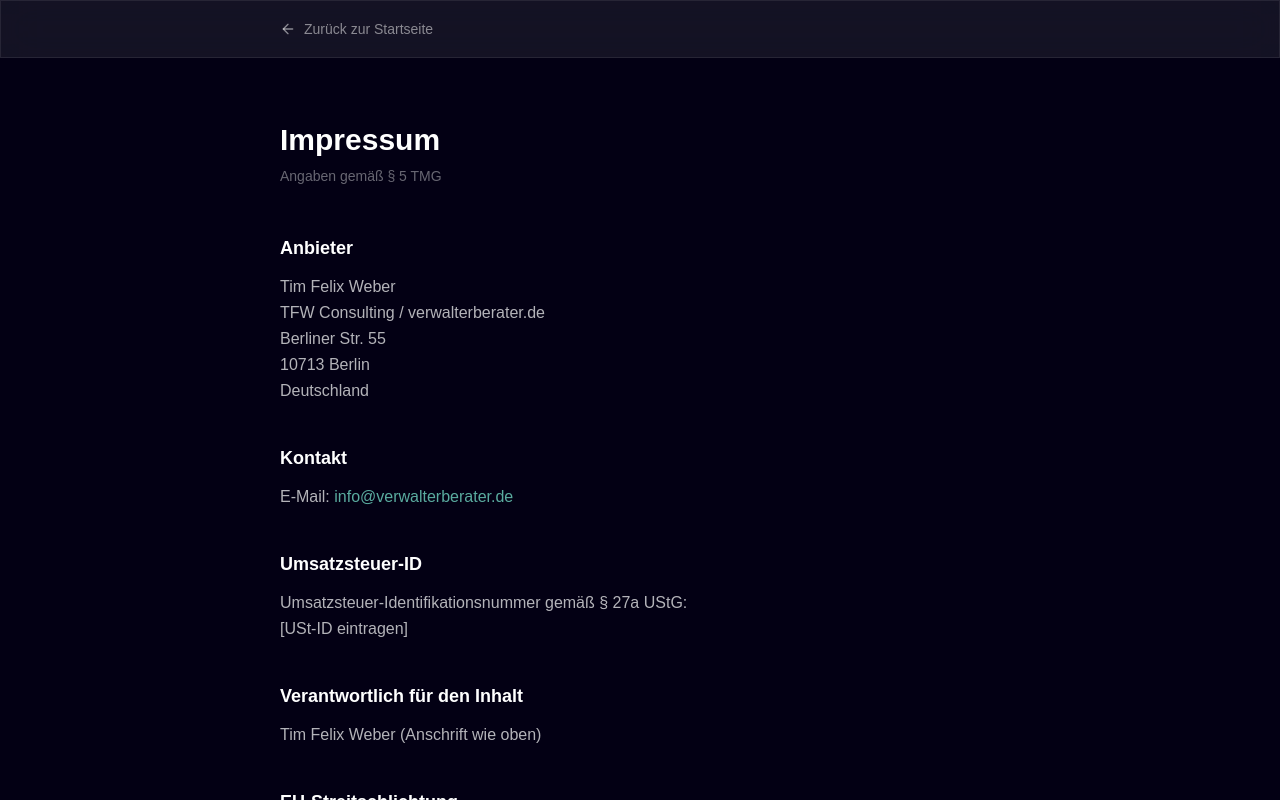
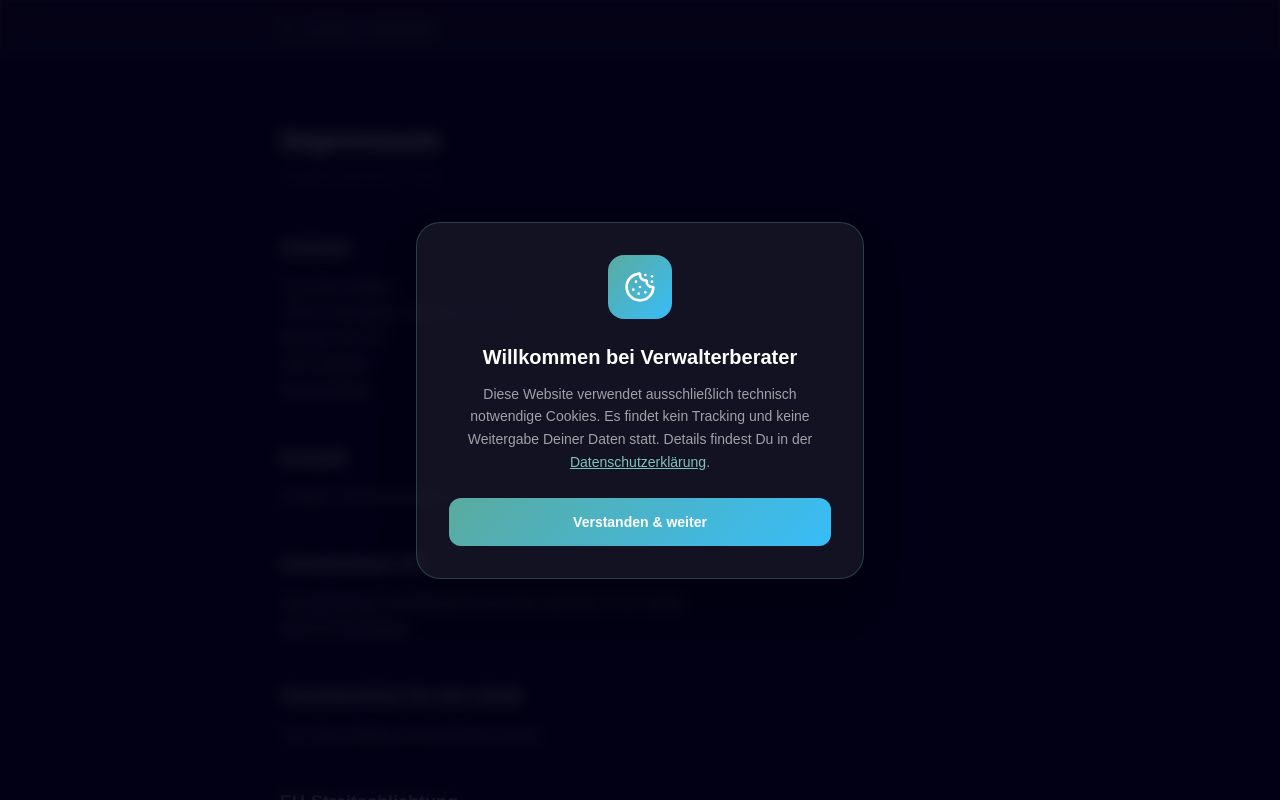
Before and after one commit to tim0402-cmyk/verwalterberater, a Next.js app: page /impressum in a window 1280 px wide. Shown: the top 800 px of the page. Built offline with nearby package versions, Linux system fonts and the light colour scheme.

Commit message:
Cookie-Consent als Overlay zum Bestaetigen + Farbschema von Lila auf Marken-Teal umgestellt

```diff
--- a/src/app/globals.css
+++ b/src/app/globals.css
@@ -84,16 +84,16 @@
   scroll-behavior: smooth;
 }
 
-/* Text gradient utilities */
+/* Text gradient utilities — Marken-Teal + Sky, kein Lila */
 .text-gradient-purple {
-  background: linear-gradient(135deg, #a855f7 0%, #e879f9 50%, #38bdf8 100%);
+  background: linear-gradient(135deg, #5aab9f 0%, #38bdf8 100%);
   -webkit-background-clip: text;
   -webkit-text-fill-color: transparent;
   background-clip: text;
 }
 
 .text-gradient-neon {
-  background: linear-gradient(90deg, #c084fc 0%, #818cf8 50%, #38bdf8 100%);
+  background: linear-gradient(90deg, #7fc4ba 0%, #38bdf8 60%, #5aab9f 100%);
   -webkit-background-clip: text;
   -webkit-text-fill-color: transparent;
   background-clip: text;
@@ -116,7 +116,7 @@
 
 /* Neon glows */
 .neon-glow-purple {
-  box-shadow: 0 0 20px rgba(168, 85, 247, 0.4), 0 0 60px rgba(168, 85, 247, 0.15);
+  box-shadow: 0 0 20px rgba(90, 171, 159, 0.4), 0 0 60px rgba(56, 189, 248, 0.15);
 }
 
 .neon-glow-blue {
@@ -127,11 +127,11 @@
   border: 1px solid transparent;
   background:
     linear-gradient(rgba(3, 0, 20, 1), rgba(3, 0, 20, 1)) padding-box,
-    linear-gradient(135deg, rgba(168, 85, 247, 0.5), rgba(56, 189, 248, 0.3)) border-box;
+    linear-gradient(135deg, rgba(90, 171, 159, 0.5), rgba(56, 189, 248, 0.3)) border-box;
 }
 
 /* Scrollbar */
 ::-webkit-scrollbar { width: 6px; }
 ::-webkit-scrollbar-track { background: #030014; }
-::-webkit-scrollbar-thumb { background: rgba(168, 85, 247, 0.4); border-radius: 3px; }
-::-webkit-scrollbar-thumb:hover { background: rgba(168, 85, 247, 0.6); }
+::-webkit-scrollbar-thumb { background: rgba(90, 171, 159, 0.4); border-radius: 3px; }
+::-webkit-scrollbar-thumb:hover { background: rgba(90, 171, 159, 0.6); }
--- a/src/app/layout.tsx
+++ b/src/app/layout.tsx
@@ -1,6 +1,7 @@
 import type { Metadata } from "next";
 import { Geist, Geist_Mono } from "next/font/google";
 import "./globals.css";
+import { CookieBanner } from "@/components/ui/cookie-banner";
 
 const geistSans = Geist({
   variable: "--font-geist-sans",
@@ -47,7 +48,10 @@
       lang="de"
       className={`${geistSans.variable} ${geistMono.variable} h-full antialiased`}
     >
-      <body className="min-h-full flex flex-col bg-[#030014] text-white">{children}</body>
+      <body className="min-h-full flex flex-col bg-[#030014] text-white">
+        {children}
+        <CookieBanner />
+      </body>
     </html>
   );
 }
--- a/src/app/page.tsx
+++ b/src/app/page.tsx
@@ -78,8 +78,8 @@
     icon: Brain,
     title: "KI-gestützte Beratung",
     desc: "Individuelle KI-Strategien für Deine Hausverwaltung. Von der Tool-Auswahl bis zur Implementierung — praxisnah und sofort umsetzbar.",
-    color: "from-purple-500/20 to-purple-600/5",
-    border: "hover:border-purple-500/40",
+    color: "from-[#5aab9f]/20 to-[#5aab9f]/5",
+    border: "hover:border-[#5aab9f]/40",
     glow: "group-hover:shadow-[0_0_30px_rgba(168,85,247,0.2)]",
   },
   {
@@ -94,8 +94,8 @@
     icon: Rocket,
     title: "Digitalisierung",
     desc: "Papierprozesse der Vergangenheit. Digitale Workflows, cloudbasierte Systeme und strukturierte Daten statt Excel-Chaos.",
-    color: "from-fuchsia-500/20 to-fuchsia-600/5",
-    border: "hover:border-fuchsia-500/40",
+    color: "from-cyan-500/20 to-cyan-600/5",
+    border: "hover:border-cyan-500/40",
     glow: "group-hover:shadow-[0_0_30px_rgba(232,121,249,0.2)]",
   },
   {
@@ -114,7 +114,7 @@
     icon: BarChart3,
     title: "Analyse",
     desc: "Bestandsaufnahme Deiner Prozesse, Tools und Pain Points. Wir verstehen erst, bevor wir handeln.",
-    color: "#a855f7",
+    color: "#5aab9f",
   },
   {
     num: "02",
@@ -128,7 +128,7 @@
     icon: Cog,
     title: "Umsetzung",
     desc: "Hands-on Begleitung bei der Implementierung. Keine Theorie — echte Ergebnisse.",
-    color: "#e879f9",
+    color: "#22d3ee",
   },
   {
     num: "04",
@@ -146,7 +146,7 @@
     body: "Tim hat unsere komplette Auftragsbearbeitung automatisiert. Wir sparen heute 12 Stunden pro Woche — ohne einen einzigen Mitarbeiter zu entlassen, sondern indem wir sie für wirklich wichtige Aufgaben einsetzen.",
     initials: "AT",
     stars: 5,
-    color: "from-purple-600 to-purple-800",
+    color: "from-[#3d8c82] to-[#2a6b63]",
   },
   {
     name: "Petra Schauerte",
@@ -162,7 +162,7 @@
     body: "Was andere Berater in Monaten versprechen, liefert Tim in Wochen. Praxisnähe auf einem Niveau, das ich selten erlebt habe. Absolute Empfehlung für jeden Hausverwalter.",
     initials: "HH",
     stars: 5,
-    color: "from-fuchsia-600 to-fuchsia-800",
+    color: "from-cyan-600 to-cyan-800",
   },
   {
     name: "Jürgen Gutekunst",
@@ -296,9 +296,9 @@
               initial={{ opacity: 0, y: -20 }}
               animate={{ opacity: 1, y: 0 }}
               transition={{ duration: 0.6 }}
-              className="inline-flex items-center gap-2 glass rounded-full px-4 py-2 text-xs text-purple-300 border border-purple-500/20 mb-8"
+              className="inline-flex items-center gap-2 glass rounded-full px-4 py-2 text-xs text-[#7fc4ba] border border-[#5aab9f]/25 mb-8"
             >
-              <span className="w-1.5 h-1.5 rounded-full bg-purple-400 animate-pulse inline-block" />
+              <span className="w-1.5 h-1.5 rounded-full bg-[#5aab9f] animate-pulse inline-block" />
               KI · Automatisierung · Digitalisierung für Hausverwalter
             </motion.div>
 
@@ -375,7 +375,7 @@
             {/* Neon glow behind photo */}
             <div
               className="absolute -inset-8 rounded-3xl blur-2xl opacity-30"
-              style={{ background: "radial-gradient(ellipse, #a855f7 0%, #38bdf8 60%, transparent 100%)" }}
+              style={{ background: "radial-gradient(ellipse, #5aab9f 0%, #38bdf8 60%, transparent 100%)" }}
             />
             {/* Teal accent ring */}
             <div
@@ -416,7 +416,7 @@
             transition={{ delay: 1.5, duration: 1 }}
             className="absolute bottom-8 left-1/2 -translate-x-1/2 flex flex-col items-center gap-2"
           >
-            <div className="w-px h-12 bg-gradient-to-b from-transparent via-purple-400 to-transparent" />
+            <div className="w-px h-12 bg-gradient-to-b from-transparent via-[#5aab9f] to-transparent" />
             <span className="text-xs text-white/40 uppercase tracking-widest">Scroll</span>
           </motion.div>
         </div>
@@ -428,7 +428,7 @@
         <div className="max-w-6xl mx-auto relative">
           <Section>
             <motion.div variants={fadeUp} className="text-center mb-16">
-              <span className="text-xs uppercase tracking-widest text-purple-400 mb-4 block">Was ich anbiete</span>
+              <span className="text-xs uppercase tracking-widest text-[#7fc4ba] mb-4 block">Was ich anbiete</span>
               <h2 className="text-4xl md:text-5xl font-bold mb-4">
                 Leistungen, die <span className="text-gradient-purple">wirken</span>
               </h2>
@@ -448,7 +448,7 @@
                   </div>
                   <h3 className="text-xl font-bold mb-3 text-white">{s.title}</h3>
                   <p className="text-white/55 leading-relaxed">{s.desc}</p>
-                  <div className="mt-6 flex items-center gap-2 text-sm text-purple-400 opacity-0 group-hover:opacity-100 transition-opacity">
+                  <div className="mt-6 flex items-center gap-2 text-sm text-[#7fc4ba] opacity-0 group-hover:opacity-100 transition-opacity">
                     Mehr erfahren <ChevronRight className="w-4 h-4" />
                   </div>
                 </motion.div>
@@ -472,7 +472,7 @@
               </p>
             </motion.div>
             <div className="grid md:grid-cols-4 gap-6 relative">
-              <div className="hidden md:block absolute top-10 left-[12.5%] right-[12.5%] h-px bg-gradient-to-r from-purple-500/30 via-sky-500/30 to-emerald-500/30" />
+              <div className="hidden md:block absolute top-10 left-[12.5%] right-[12.5%] h-px bg-gradient-to-r from-[#5aab9f]/30 via-sky-500/30 to-emerald-500/30" />
               {steps.map((step, i) => (
                 <motion.div
                   key={step.num}
@@ -505,7 +505,7 @@
         <div className="max-w-6xl mx-auto px-6">
           <Section>
             <motion.div variants={fadeUp} className="text-center mb-16">
-              <span className="text-xs uppercase tracking-widest text-fuchsia-400 mb-4 block">Was Kunden sagen</span>
+              <span className="text-xs uppercase tracking-widest text-[#22d3ee] mb-4 block">Was Kunden sagen</span>
               <h2 className="text-4xl md:text-5xl font-bold mb-4">
                 Echte <span className="text-gradient-purple">Ergebnisse</span>
               </h2>
@@ -564,7 +564,7 @@
               <div className="flex-shrink-0 relative">
                 <div
                   className="absolute -inset-1 rounded-2xl blur-sm opacity-60"
-                  style={{ background: "linear-gradient(135deg, #5aab9f, #a855f7)" }}
+                  style={{ background: "linear-gradient(135deg, #5aab9f, #38bdf8)" }}
                 />
                 <div className="relative w-40 h-48 rounded-2xl overflow-hidden">
                   <div className="absolute inset-0 bg-gradient-to-b from-[#1a1535] to-[#030014]" />
@@ -581,7 +581,7 @@
                   />
                   {/* Fallback if photo not yet uploaded */}
                   <div
-                    className="fallback-initials absolute inset-0 z-10 items-center justify-center text-4xl font-black text-white bg-gradient-to-br from-purple-600 to-fuchsia-600"
+                    className="fallback-initials absolute inset-0 z-10 items-center justify-center text-4xl font-black text-white bg-gradient-to-br from-[#5aab9f] to-[#38bdf8]"
                     style={{ display: "none" }}
                   >
                     TW
@@ -651,7 +651,7 @@
             <div className="grid md:grid-cols-3 gap-5">
               {values.map((v) => (
                 <motion.div key={v.title} variants={fadeUp} className="glass rounded-xl p-6 hover:border-white/15 transition-colors">
-                  <v.icon className="w-5 h-5 text-purple-400 mb-4" />
+                  <v.icon className="w-5 h-5 text-[#7fc4ba] mb-4" />
                   <h3 className="font-semibold text-white mb-2">{v.title}</h3>
                   <p className="text-sm text-white/50 leading-relaxed">{v.desc}</p>
                 </motion.div>
@@ -672,7 +672,7 @@
         <div className="max-w-3xl mx-auto relative">
           <Section>
             <motion.div variants={fadeUp} className="text-center mb-12">
-              <span className="text-xs uppercase tracking-widest text-purple-400 mb-4 block">Bereit loszulegen?</span>
+              <span className="text-xs uppercase tracking-widest text-[#7fc4ba] mb-4 block">Bereit loszulegen?</span>
               <h2 className="text-4xl md:text-5xl font-bold mb-4">
                 Lass uns <span className="text-gradient-purple">reden</span>
               </h2>
@@ -689,7 +689,7 @@
                 rel="noopener noreferrer"
                 className="group flex flex-col sm:flex-row items-center gap-6 neon-border rounded-3xl p-6 md:p-8 hover:scale-[1.01] transition-transform"
               >
-                <div className="w-16 h-16 rounded-2xl flex items-center justify-center flex-shrink-0 neon-glow-purple" style={{ background: "linear-gradient(135deg, #a855f7, #38bdf8)" }}>
+                <div className="w-16 h-16 rounded-2xl flex items-center justify-center flex-shrink-0 neon-glow-purple" style={{ background: "linear-gradient(135deg, #5aab9f, #38bdf8)" }}>
                   <CalendarClock className="w-8 h-8 text-white" />
                 </div>
                 <div className="flex-1 text-center sm:text-left">
@@ -698,7 +698,7 @@
                     Wähle Dir einen freien 15-Minuten-Slot im Kalender — unkompliziert, sofort bestätigt.
                   </p>
                 </div>
-                <div className="flex items-center gap-2 text-sm font-semibold whitespace-nowrap px-5 py-3 rounded-full glass-strong group-hover:bg-white/15 transition-colors" style={{ color: "#c4b5fd" }}>
+                <div className="flex items-center gap-2 text-sm font-semibold whitespace-nowrap px-5 py-3 rounded-full glass-strong group-hover:bg-white/15 transition-colors" style={{ color: "#7fc4ba" }}>
                   Slot buchen
                   <ArrowRight className="w-4 h-4 group-hover:translate-x-1 transition-transform" />
                 </div>
@@ -710,10 +710,10 @@
               <div className="grid md:grid-cols-3 gap-5 mb-10">
                 <a
                   href="mailto:info@verwalterberater.de"
-                  className="flex items-center gap-4 glass rounded-xl p-5 hover:border-purple-500/30 transition-all group"
+                  className="flex items-center gap-4 glass rounded-xl p-5 hover:border-[#5aab9f]/40 transition-all group"
                 >
-                  <div className="w-12 h-12 rounded-xl bg-purple-500/15 flex items-center justify-center flex-shrink-0 group-hover:bg-purple-500/25 transition-colors">
-                    <Mail className="w-5 h-5 text-purple-400" />
+                  <div className="w-12 h-12 rounded-xl bg-[#5aab9f]/15 flex items-center justify-center flex-shrink-0 group-hover:bg-[#5aab9f]/25 transition-colors">
+                    <Mail className="w-5 h-5 text-[#7fc4ba]" />
                   </div>
                   <div>
                     <p className="text-xs text-white/40 mb-0.5">E-Mail</p>
--- /dev/null
+++ b/src/components/ui/cookie-banner.tsx
@@ -0,0 +1,95 @@
+"use client"
+
+import React, { useEffect, useState } from "react"
+import { Cookie } from "lucide-react"
+import { motion, AnimatePresence } from "framer-motion"
+
+const STORAGE_KEY = "vb-cookie-consent"
+
+export function CookieBanner() {
+  const [visible, setVisible] = useState(false)
+
+  useEffect(() => {
+    // Erst nach Mount prüfen (kein SSR-Mismatch)
+    try {
+      if (!localStorage.getItem(STORAGE_KEY)) setVisible(true)
+    } catch {
+      setVisible(true)
+    }
+  }, [])
+
+  // Scrollen sperren, solange das Overlay offen ist
+  useEffect(() => {
+    if (visible) {
+      const prev = document.body.style.overflow
+      document.body.style.overflow = "hidden"
+      return () => {
+        document.body.style.overflow = prev
+      }
+    }
+  }, [visible])
+
+  const accept = () => {
+    try {
+      localStorage.setItem(STORAGE_KEY, JSON.stringify({ accepted: true, ts: Date.now() }))
+    } catch {}
+    setVisible(false)
+  }
+
+  return (
+    <AnimatePresence>
+      {visible && (
+        <motion.div
+          initial={{ opacity: 0 }}
+          animate={{ opacity: 1 }}
+          exit={{ opacity: 0 }}
+          transition={{ duration: 0.3 }}
+          className="fixed inset-0 z-[100] flex items-center justify-center p-4"
+          style={{ background: "rgba(3, 0, 20, 0.85)", backdropFilter: "blur(8px)" }}
+          role="dialog"
+          aria-modal="true"
+          aria-label="Cookie-Hinweis"
+        >
+          <motion.div
+            initial={{ opacity: 0, scale: 0.92, y: 20 }}
+            animate={{ opacity: 1, scale: 1, y: 0 }}
+            exit={{ opacity: 0, scale: 0.92, y: 20 }}
+            transition={{ duration: 0.35, ease: "easeOut" }}
+            className="glass-strong rounded-3xl p-8 max-w-md w-full text-center shadow-2xl"
+            style={{ border: "1px solid rgba(90,171,159,0.3)" }}
+          >
+            <div
+              className="w-16 h-16 rounded-2xl flex items-center justify-center mx-auto mb-6"
+              style={{ background: "linear-gradient(135deg, #5aab9f, #38bdf8)" }}
+            >
+              <Cookie className="w-8 h-8 text-white" />
+            </div>
+
+            <h2 className="text-xl font-bold text-white mb-3">Willkommen bei Verwalterberater</h2>
+
+            <p className="text-sm text-white/60 leading-relaxed mb-6">
+              Diese Website verwendet ausschließlich technisch notwendige Cookies. Es findet
+              kein Tracking und keine Weitergabe Deiner Daten statt. Details findest Du in der{" "}
+              <a
+                href="/datenschutz/"
+                className="underline hover:text-white transition-colors"
+                style={{ color: "#7fc4ba" }}
+              >
+                Datenschutzerklärung
+              </a>
+              .
+            </p>
+
+            <button
+              onClick={accept}
+              className="w-full rounded-xl py-3.5 text-sm font-semibold text-white transition-all hover:opacity-90 hover:scale-[1.02]"
+              style={{ background: "linear-gradient(135deg, #5aab9f, #38bdf8)" }}
+            >
+              Verstanden & weiter
+            </button>
+          </motion.div>
+        </motion.div>
+      )}
+    </AnimatePresence>
+  )
+}
```
Also changed, not shown: src/components/ui/neon-flow.tsx (+10 -10 lines).
